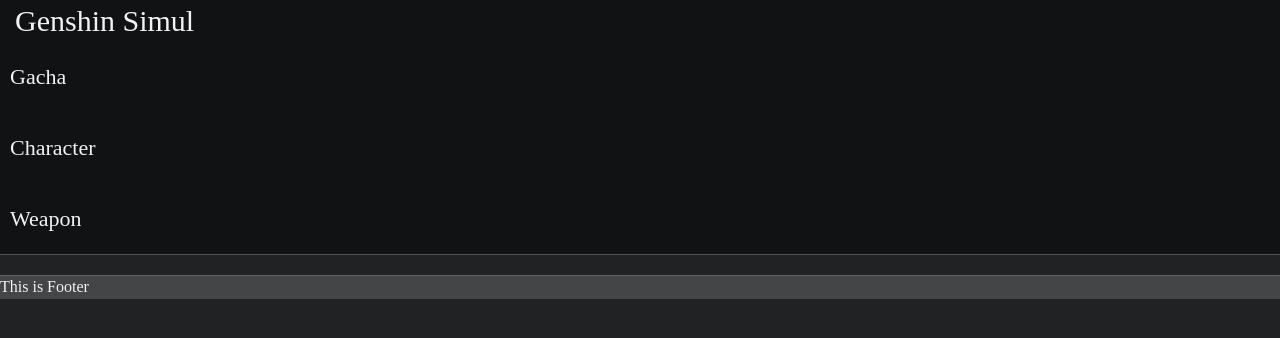
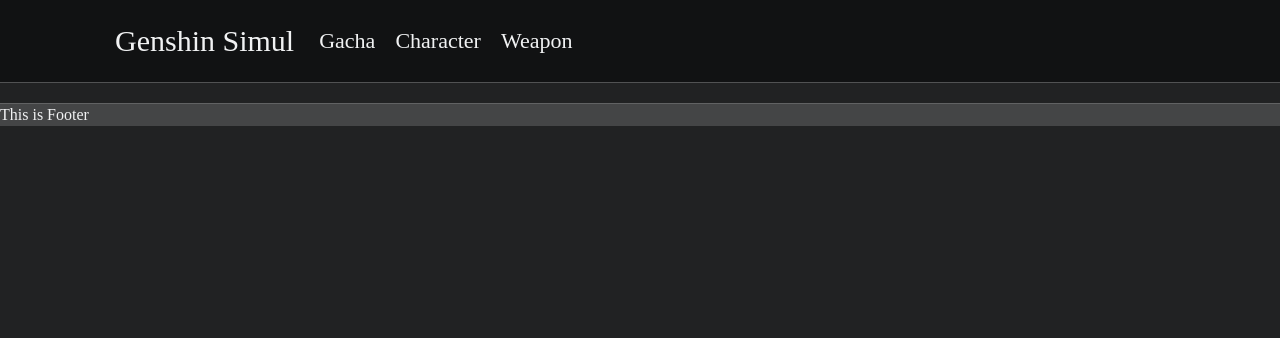
Before and after one commit to lumyjuwon/genshin, a React (Create React App) app: page / in a window 1280 px wide. Shown: the top 338 px of the page. Built offline with nearby package versions, Linux system fonts and the light colour scheme.

Commit message:
modify css properties

```diff
--- a/src/components/header.tsx
+++ b/src/components/header.tsx
@@ -4,8 +4,12 @@
 export function Header({children}: any) {
 
   const Header = styled.header({
+    padding: "0 100px",
     borderBottom: "1px solid #515253",
     backgroundColor: "#111213",
+    display: "flex",
+    alignItems: "center",
+    marginBottom: "20px",
   });
 
   return (
```
